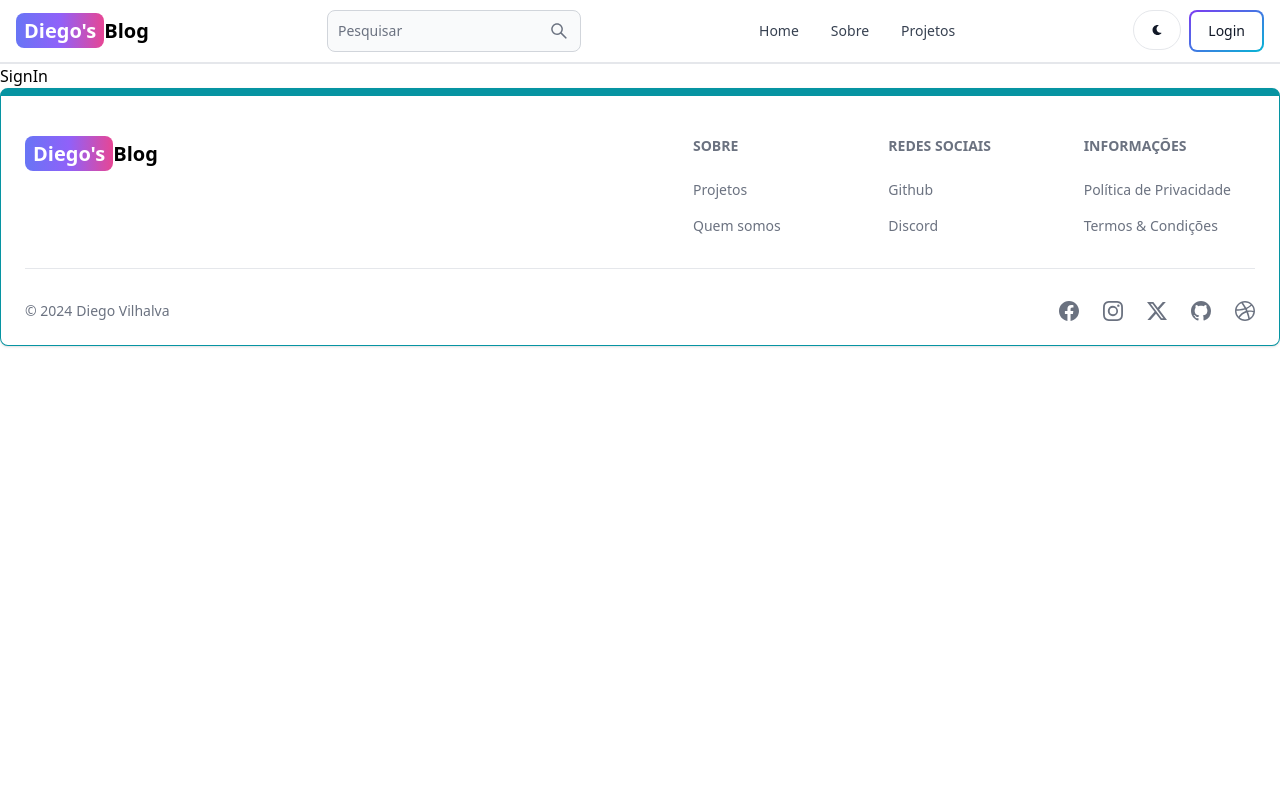
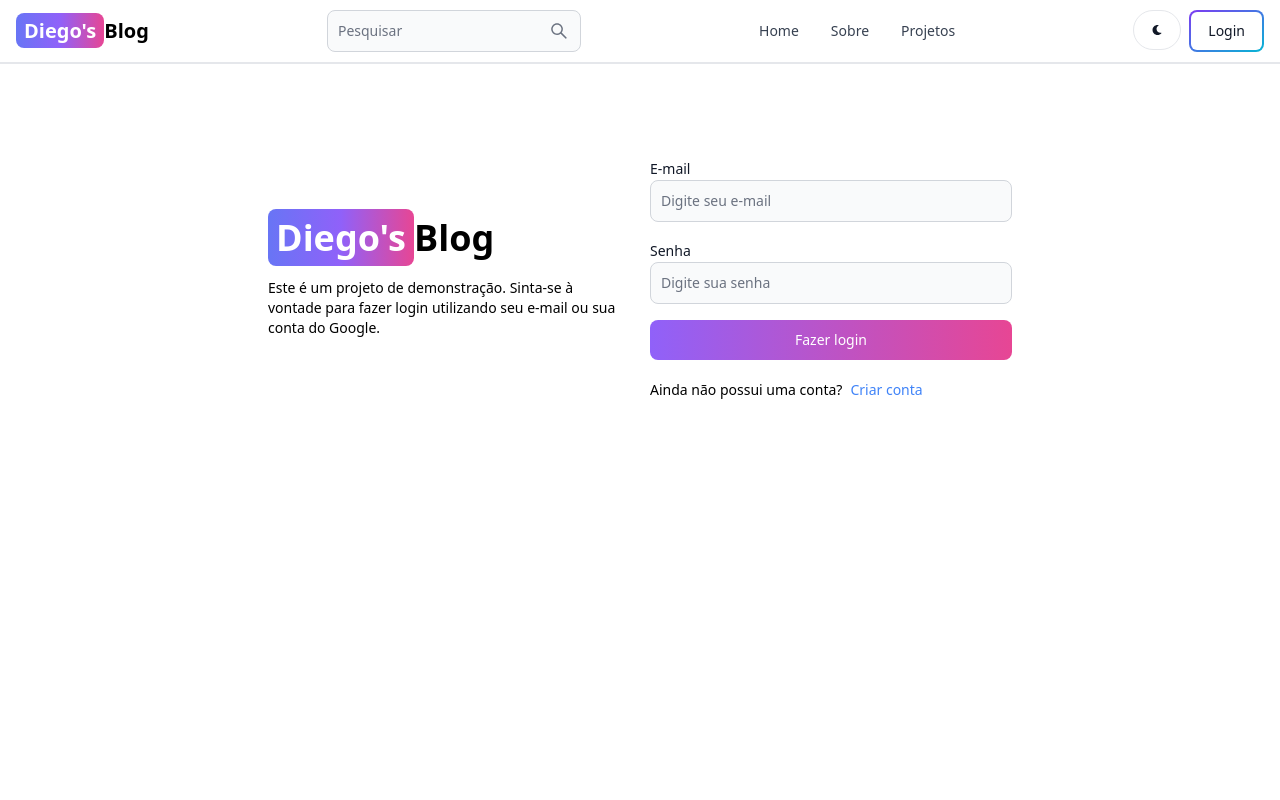
Before and after one commit to diegovilhalva/mern-blog, a React (Vite) app in the folder client/: page /sign-in in a window 1280 px wide. Shown: the top 800 px of the page. Built offline with nearby package versions, Linux system fonts and the light colour scheme.

Commit message:
complete sign in  page functionality

```diff
--- a/client/src/pages/SignIn.jsx
+++ b/client/src/pages/SignIn.jsx
@@ -1,8 +1,93 @@
-
+import { Alert, Button, Label, Spinner, TextInput } from 'flowbite-react';
+import { useState } from 'react';
+import { Link, useNavigate } from 'react-router-dom';
 
 const SignIn = () => {
+  const [formData, setFormData] = useState({});
+  const [errorMessage,setErrorMessage] = useState(null)
+  const [loading,setLoading] = useState(false)
+  const navigate = useNavigate();
+  const handleChange = (e) => {
+    setFormData({ ...formData, [e.target.id]: e.target.value.trim() });
+  };
+  const handleSubmit = async (e) => {
+    e.preventDefault();
+    if (!formData.email || !formData.password) {
+      return setErrorMessage("Por favor, preencha todos os campos do formulário.")
+    }
+    try {
+      setLoading(true)
+      setErrorMessage(null)
+      const res = await fetch('/api/auth/signin', {
+        method: 'POST',
+        headers: { 'Content-Type': 'application/json' },
+        body: JSON.stringify(formData),
+      });
+      const data = await res.json();
+      if (data.success === false) {
+        return setErrorMessage(data.message)
+      }
+
+      if (res.ok) {
+        navigate('/');
+      }
+    } catch (error) {
+      setErrorMessage(error.message)
+
+    }
+  };
   return (
-    <div>SignIn</div>
+    <div className="min-h-screen mt-20">
+      <div className="flex p-3 max-w-3xl mx-auto flex-col md:flex-row md:items-center gap-5">
+
+        <div className="flex-1">
+
+          <Link
+            to='/'
+          className='font-bold dark:text-white text-4xl '
+          >
+            <span className='px-2 py-1 bg-gradient-to-r from-indigo-500 via-purple-500 to-pink-500 rounded-lg text-white'>
+              Diego's
+            </span>
+            Blog
+          </Link>
+          <p className="text-sm mt-5">Este é um projeto de demonstração. Sinta-se à vontade para fazer login utilizando seu e-mail ou sua conta do Google.</p>
+        </div>
+        <div className="flex-1">
+          <form className="flex flex-col gap-4" onSubmit={handleSubmit}>
+            <div>
+              <Label value="E-mail" />
+              <TextInput type="email" placeholder="Digite seu e-mail" id="email" onChange={handleChange} />
+            </div>
+            <div>
+                <Label value="Senha" />
+                <TextInput type="password"   placeholder="Digite sua senha" id="password" onChange={handleChange}/>
+            </div>
+            <Button gradientDuoTone="purpleToPink" disabled={loading} type="submit" >
+              {
+                loading ? (
+                 <>
+                   <Spinner size='sm'/>
+                  <span className="pl-3">Carregando...</span>
+                 </>
+                ) : "Fazer login"
+              }
+            </Button>
+          </form>
+          <div className="flex gap-2 text-sm mt-5">
+            <span>Ainda não possui uma conta?</span>
+            <Link to="/sign-up" className="text-blue-500">
+              Criar conta
+            </Link>
+          </div>
+          {
+            errorMessage &&  (
+              <Alert  className="mt-5" color="failure" >{errorMessage}</Alert>
+            )
+          }
+        </div>
+      </div>
+    </div>
   )
 }
 
--- a/client/src/pages/SignUp.jsx
+++ b/client/src/pages/SignUp.jsx
@@ -75,7 +75,7 @@
                 loading ? (
                  <>
                    <Spinner size='sm'/>
-                  <span className="pl-3">Carrgando...</span>
+                  <span className="pl-3">Carregando...</span>
                  </>
                 ) : "Criar conta"
               }
```
Also changed, not shown: 1 other file (tests, documents, lock files or other folders).
